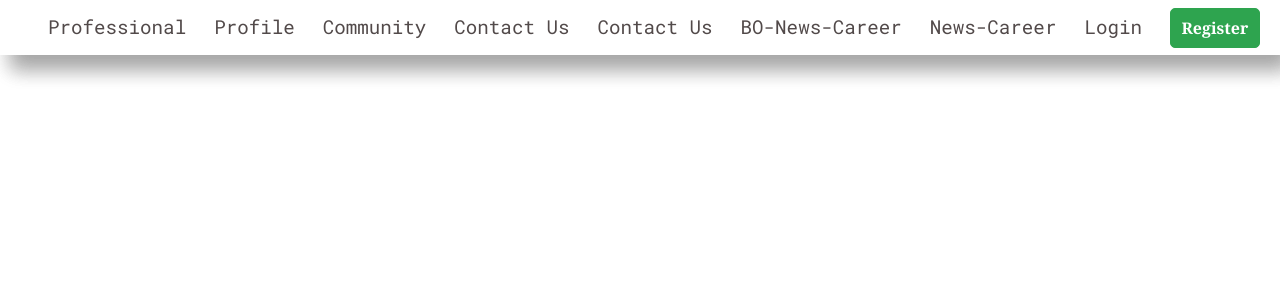
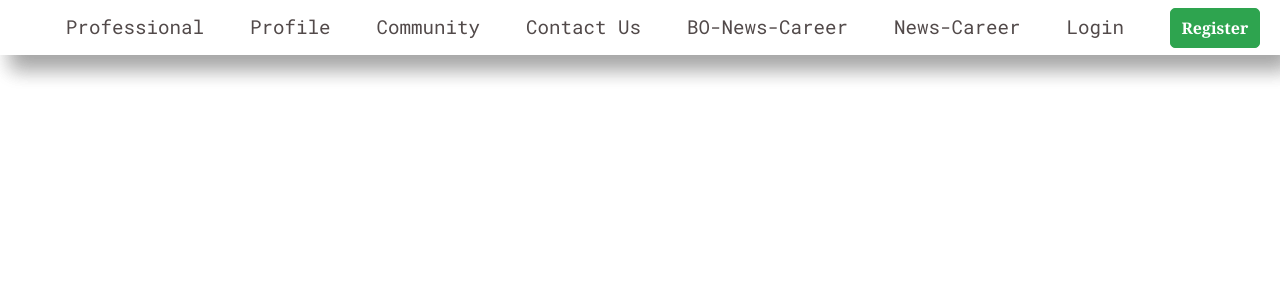
Before and after one commit to visalchrin/Professional, an Angular app: page /hello in a window 1280 px wide. Shown: the top 300 px of the page. Built offline with nearby package versions, Linux system fonts and the light colour scheme.

Commit message:
Remove doublicate bar menu

```diff
--- a/src/app/components/navigator/navigator.component.html
+++ b/src/app/components/navigator/navigator.component.html
@@ -7,7 +7,6 @@
         <li class="header-navbar-item"><a href="">Profile</a></li>
         <li class="header-navbar-item"><a routerLink="/feed" routerLinkActive="header-active">Community</a></li>
         <li class="header-navbar-item"><a routerLink="/about-us" routerLinkActive="header-active">Contact Us</a></li>
-        <li class="header-navbar-item"><a href="">Contact Us</a></li>
         <li class="header-navbar-item"><a routerLink="/BO-NewsCareer" routerLinkActive="header-active" >BO-News-Career</a></li>
         <li class="header-navbar-item"><a routerLink="/News-Career" routerLinkActive="header-active" >News-Career</a></li>
         <li class="header-navbar-item"><a routerLink="/login" routerLinkActive="header-active" >Login</a></li>
```
